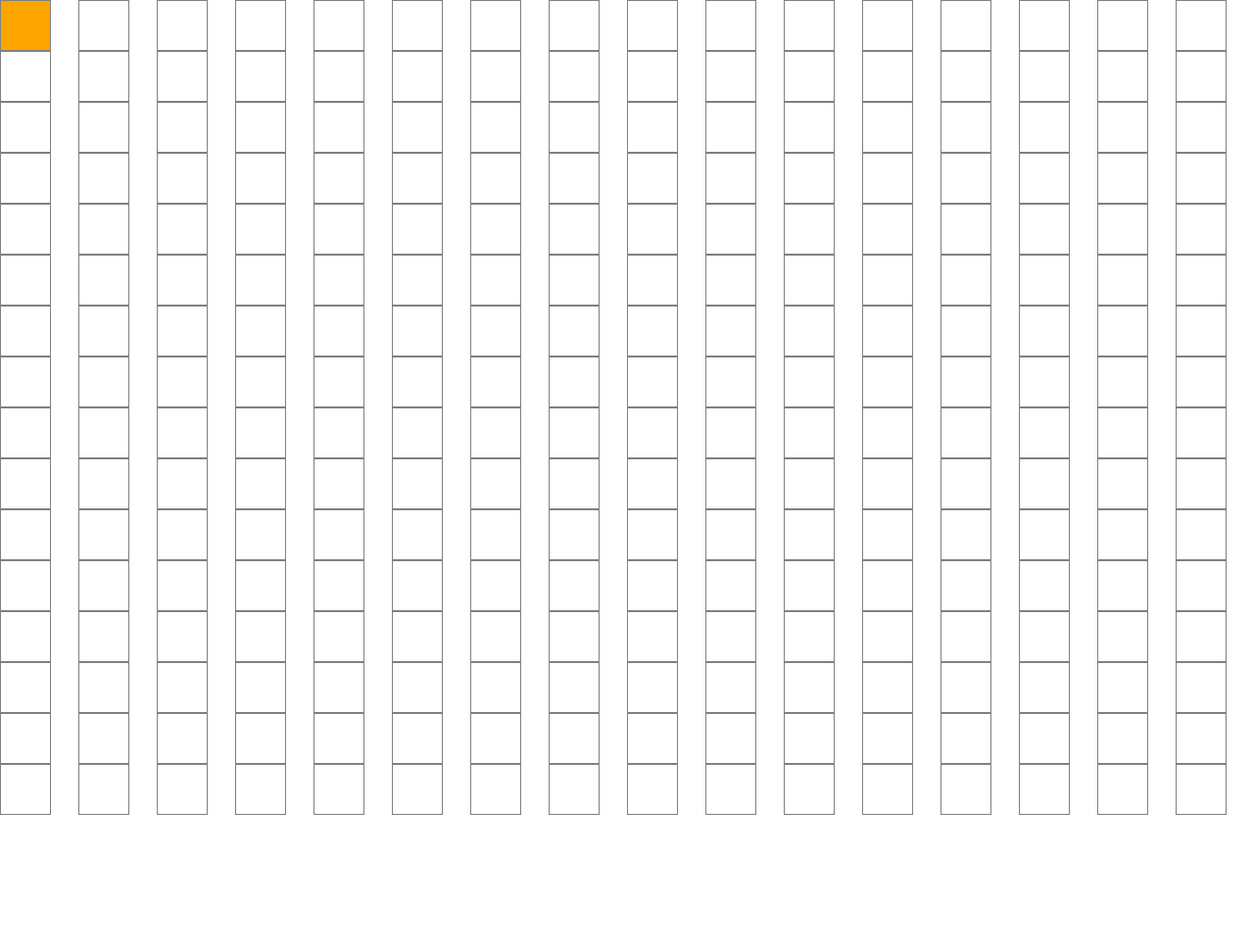
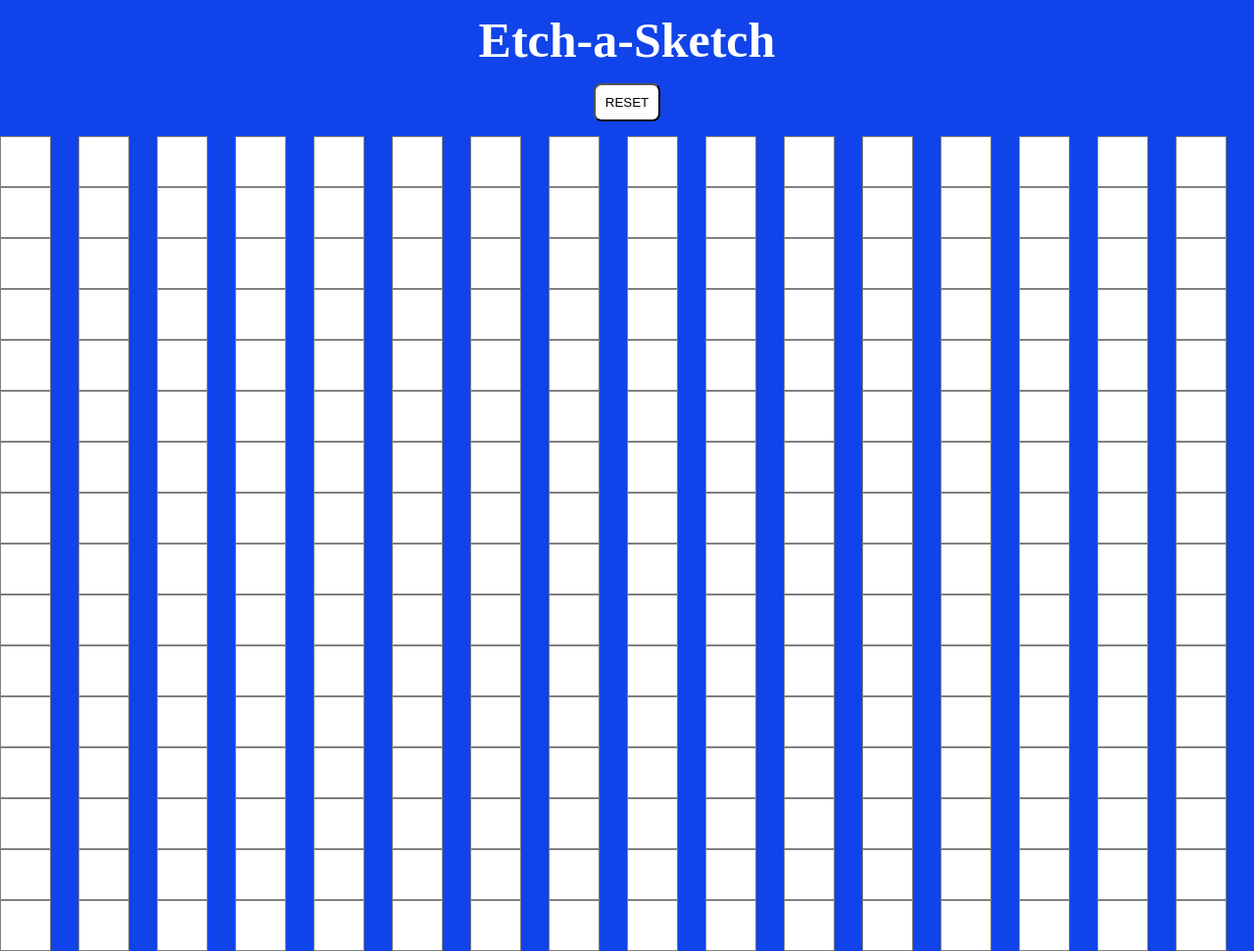
Before and after one commit to MsNiyaJ/ETCH-A-SKETCH, a plain HTML site: page index.html in a window 1280 px wide. Shown: the whole page at 98% size. Before the commit the page ends 832 px from the top, so only its background shows below. Drawn offline with Linux system fonts and the light colour scheme.

Commit message:
Added a title and reset button

```diff
--- a/index.html
+++ b/index.html
@@ -7,6 +7,8 @@
         <script src="script.js" defer></script>
     </head>
     <body>
+        <h1 id="title">Etch-a-Sketch</h1>
+        <button id="reset-btn">RESET</button>
         <div class="board"></div>
     </body>
 </html>
--- a/script.js
+++ b/script.js
@@ -16,3 +16,9 @@ boxes.forEach(box => {
         event.target.style.backgroundColor = "orange";
       });
 });
+
+const resetBtn = document.querySelector('#reset-btn');
+//When the reset button is clicked, the page reloads.
+resetBtn.addEventListener("click", function(){
+    location.reload();
+});
--- a/styles.css
+++ b/styles.css
@@ -1,6 +1,28 @@
 *{
     margin: 0;
     padding: 0;
+    text-align: center;
+}
+
+#title{
+    padding-top: 12px;
+    font-size: 50px;
+    color: white;
+}
+
+#reset-btn{
+    padding: 10px;
+    margin: 15px;
+    border-radius: 8px;
+    background-color: white;
+}
+
+#reset-btn:active{
+    color: rgb(16, 67, 233);
+}
+
+body{
+    background-color: rgb(16, 67, 233);
 }
 
 .board{
```
